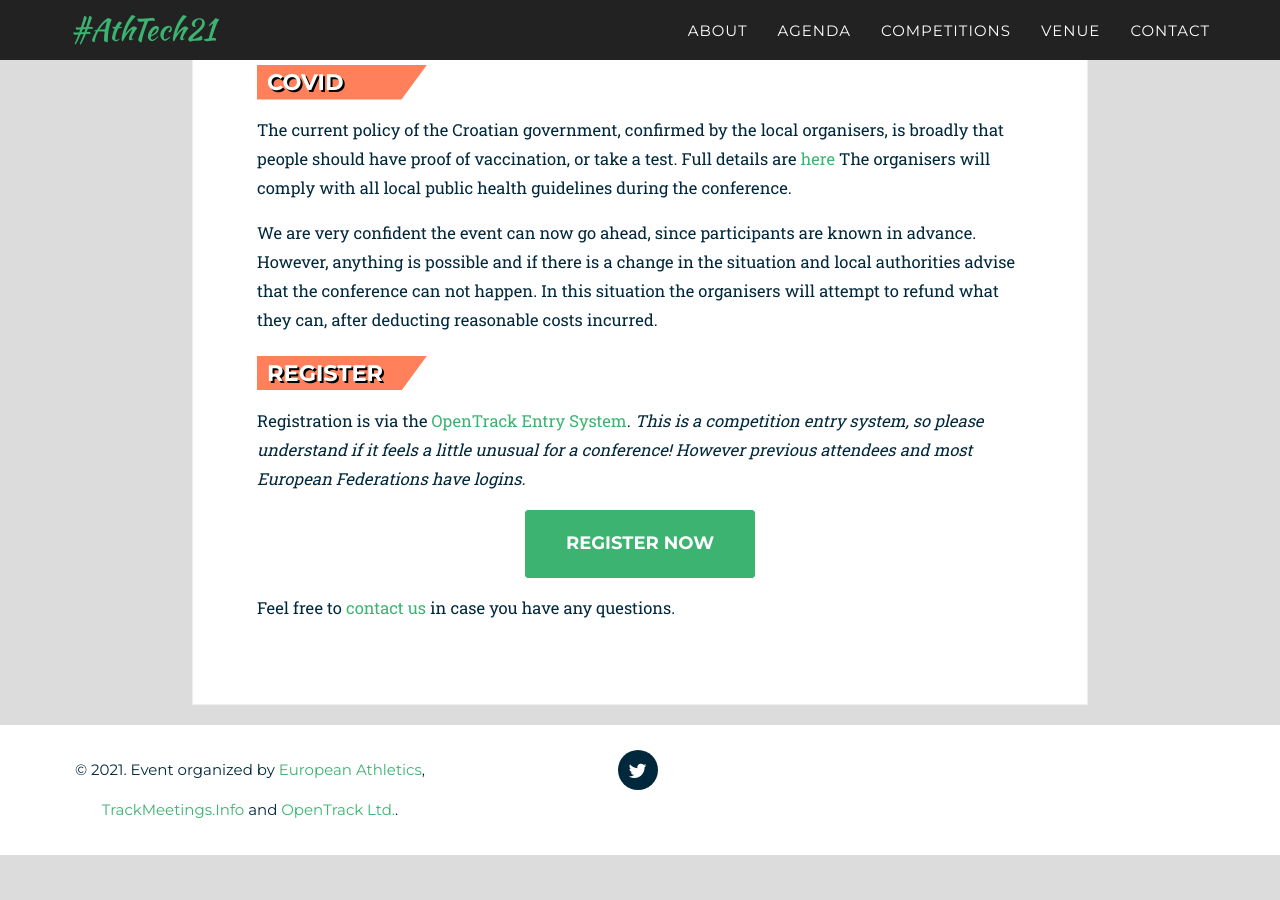
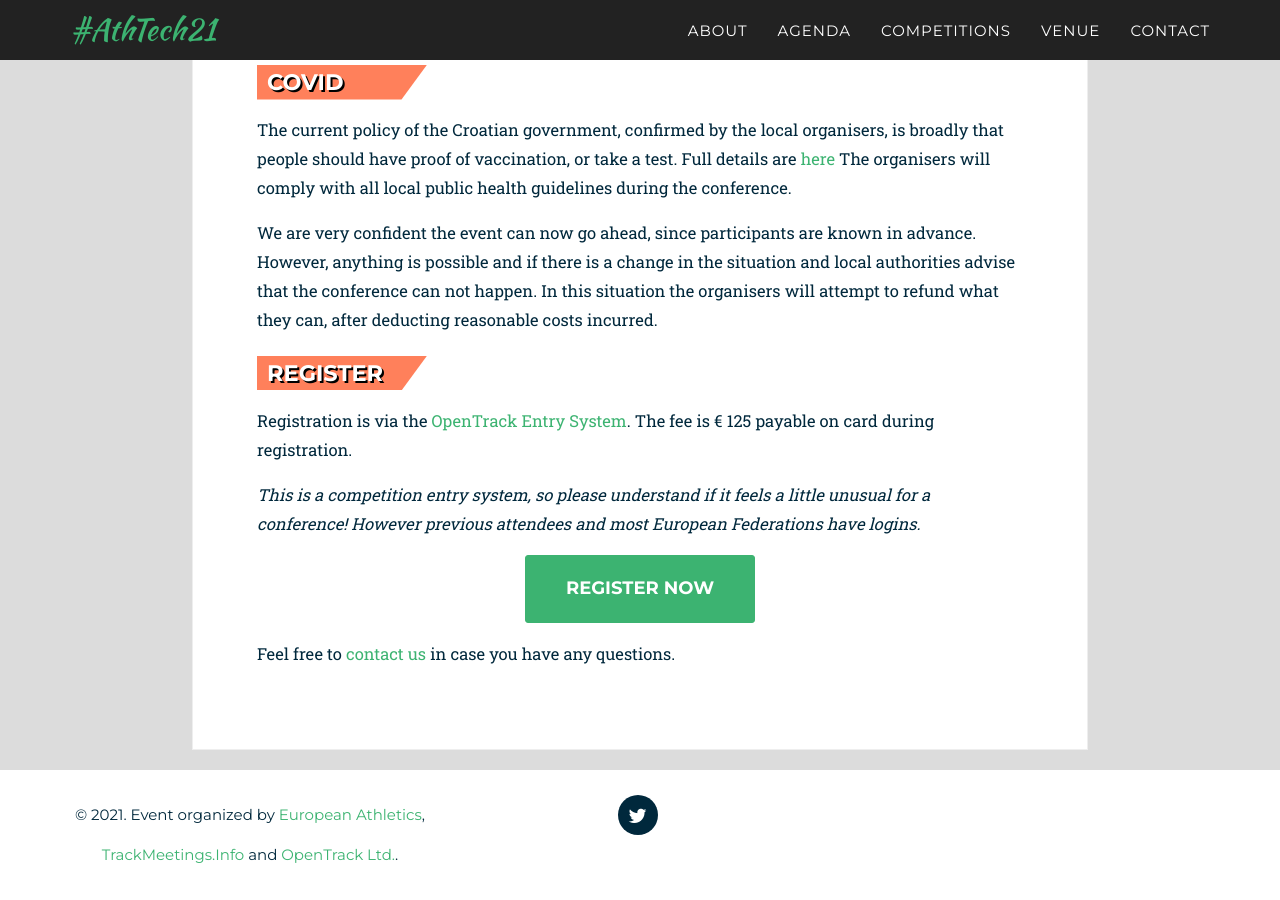
Before and after one commit to openath/athtech, a Jekyll site: the page built from _2021_pages/about.html, in a window 1280 px wide and 900 px high, scrolled down 2477 px. Built offline with Jekyll 4.4.1, drawn with Linux system fonts in a browser that asks for light colours; some web fonts are replaced; before the commit the page ends 3332 px from its top, so only the background shows below that.

Commit message:
Update about.html

```diff
--- a/_2021_pages/about.html
+++ b/_2021_pages/about.html
@@ -109,9 +109,9 @@ title: About AthTech21
           will attempt to refund what they can, after deducting reasonable costs incurred.   </p>
       <h2 id="register" class="second">Register</h2>
 
-      <p>Registration is via the <a href="https://data.opentrack.run/en-gb/x/2021/HRV/athtech/">OpenTrack Entry System</a>.
+      <p>Registration is via the <a href="https://data.opentrack.run/en-gb/x/2021/HRV/athtech/">OpenTrack Entry System</a>. The fee is &euro; 125 payable on card during registration. </p>
 
-          <i>This is a competition entry system, so please understand if it feels a little unusual for a conference! However previous attendees and most European Federations have logins.</i></p>
+        <p><i>This is a competition entry system, so please understand if it feels a little unusual for a conference! However previous attendees and most European Federations have logins.</i></p>
 
 
        <center><a href="https://data.opentrack.run/en-gb/x/2021/HRV/athtech/" class="page-scroll btn btn-xl">Register Now</a></center>
```
